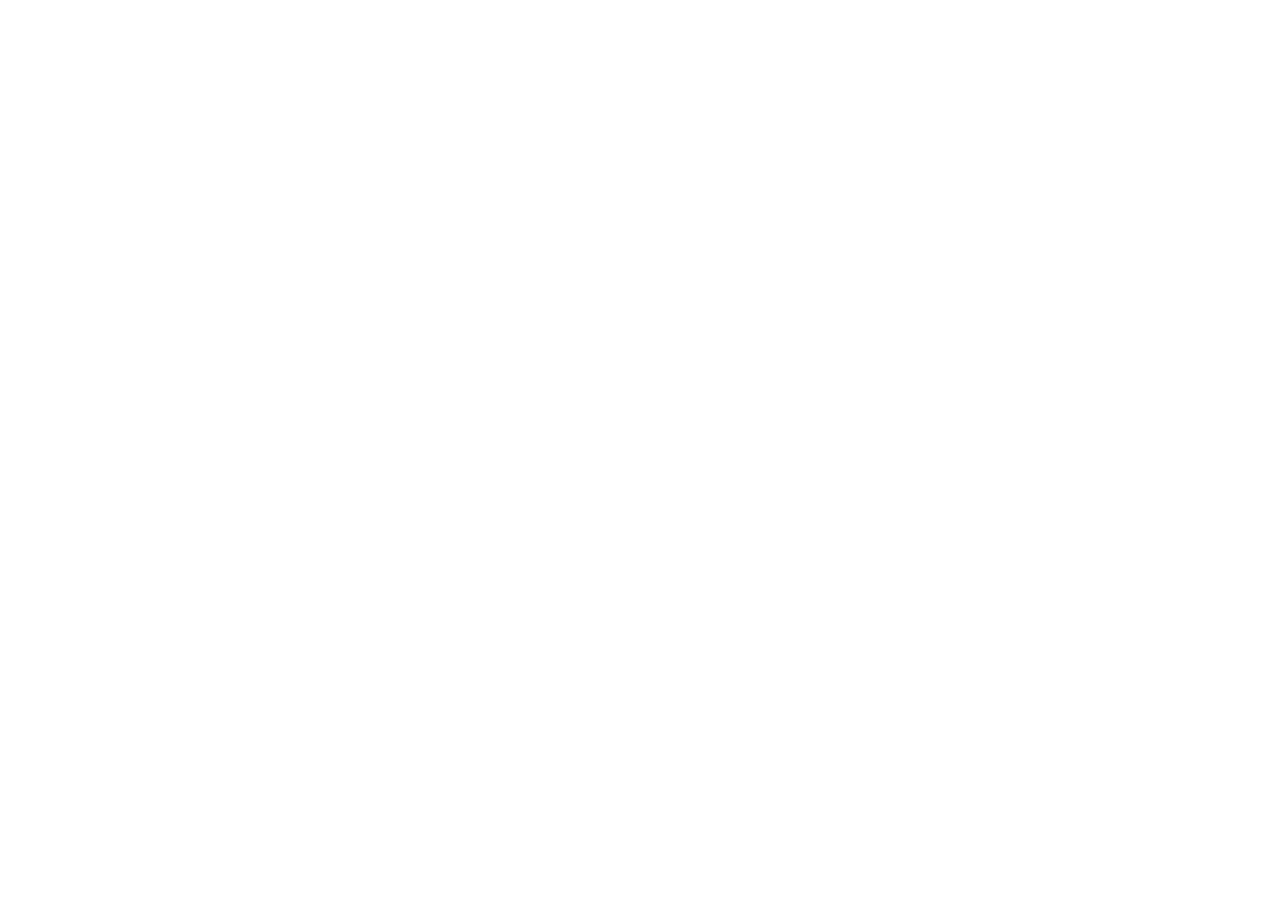
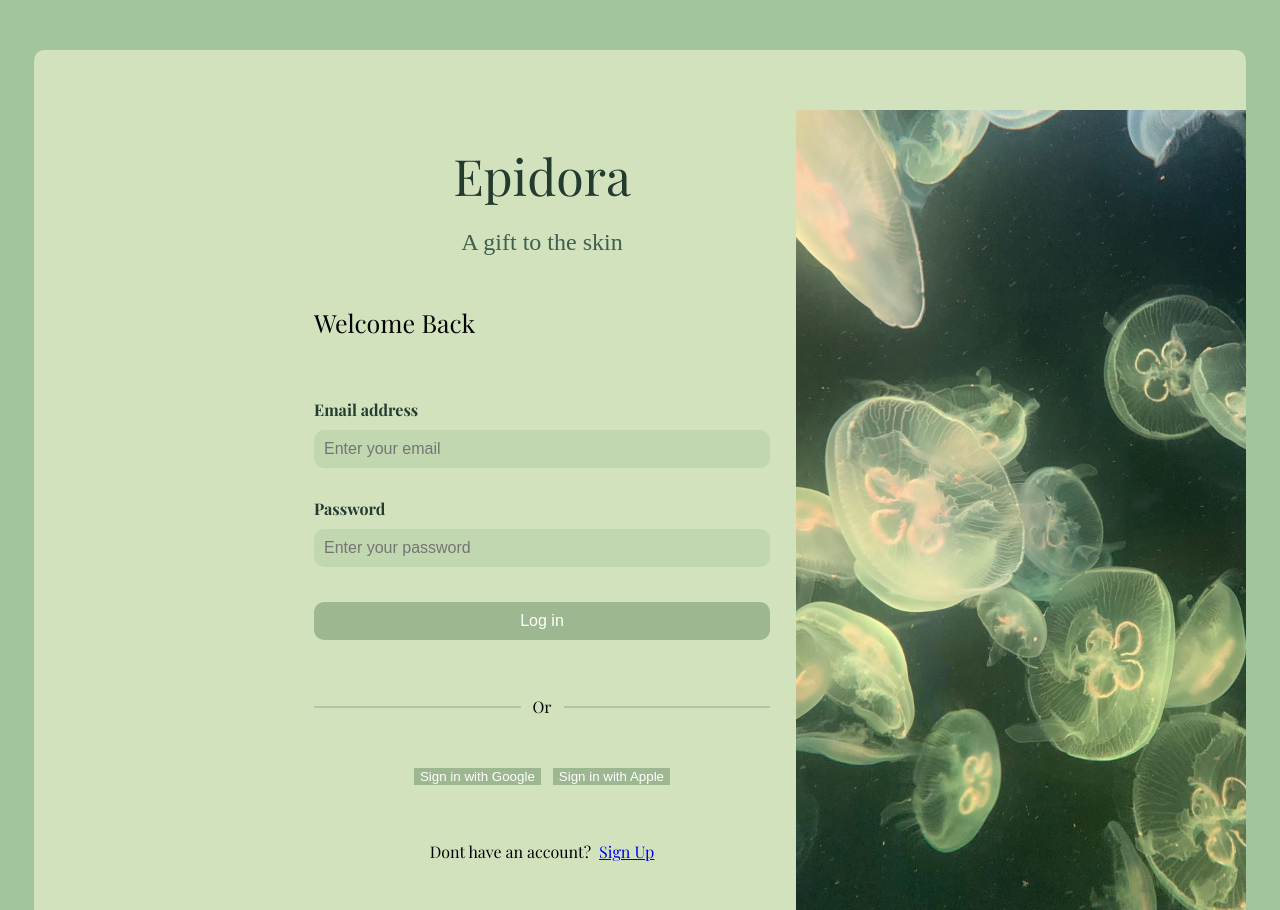
Before and after one commit to bubblesbubble/epidora, a plain HTML site: page login.html in a window 1280 px wide. Shown: the top 910 px of the page. Before the commit the page ends 800 px from the top, so only its background shows below. Drawn offline with nearby package versions, Linux system fonts and the light colour scheme.

Commit message:
fix design issues and add login page

```diff
--- a/login.html
+++ b/login.html
@@ -0,0 +1,39 @@
+<!DOCTYPE html>
+<html lang="en">
+    <head>
+        <meta charset="UTF-8">
+        <link rel="stylesheet" href="style.css">
+        <title>
+            Epidora
+        </title>
+        <link href="https://fonts.googleapis.com/css2?family=Playfair+Display:wght@400;600;700&display=swap" rel="stylesheet">
+    </head>
+    <body>
+        <div class="container">
+            <div class="formsec">
+                <h1>Epidora</h1>
+                <h2>A gift to the skin</h2>
+                <p class="tagline">Welcome Back</p>
+                <form>
+                <label for="email">Email address</label>
+                <input type="email" id="email" placeholder="Enter your email">
+
+                <label for="password">Password</label>
+                <input type="password" id="password" placeholder="Enter your password">
+
+                <button type="submit">Log in</button>
+                </form>
+                <div class="divider">Or</div>
+                <div class="social">
+                    <button class="google-btn">Sign in with Google</button>
+                    <button class="apple-btn">Sign in with Apple</button>
+                </div>
+                <p class="login-link">Dont have an account? &nbsp; <a href="index.html">Sign Up</a></p>
+
+            </div>
+            <div class="imagesec">
+            <img src="./images/jelly.jpeg" alt="Jellyfish">
+            </div>
+        </div>
+    </body>
+</html>
--- a/style.css
+++ b/style.css
@@ -1,108 +1,129 @@
 body {
-
-    font-family: Arial, sans-serif;
-    background:  #a2c59d;
-    margin:0;
-    padding:0;
+  font-family: 'Playfair Display', serif;
+  background: #a2c59d;
+  margin: 0;
+  padding: 0;
 }
 
-.container{
-    display:flex;
-    justify-content: space-between;
-    align-items: center;
-    background-color:#d2e2bd;
-    margin: 50px auto;
-    padding: 60px;
-    width: 90%;
-    max-width: none;
-    min-height:400px;
-    border-radius: 10px;
+.tagline{
+  margin-bottom: 40px;
+  font-size: 25px;
+  margin-top: 10px;
+}
+
+.container {
+  display: flex;
+  background-color: #d2e2bd;
+  margin: 50px auto;
+  padding: 60px 0 30px 60px;
+  width: 90%;
+  min-height: 400px;
+  border-radius: 10px;
+  height: 100vh;
+}
+
+.imagesec {
+  flex: 1;
+  display: flex;
+  justify-content: flex-end;
+  align-items: center;
 }
 
 .imagesec img {
-  max-width: 100%;
-  height: auto;
+  height: 100%;
+  width: auto;
+  object-fit: cover;
+  margin: 0;
+  display: block;
+  opacity: 0.93;
+}
 
-  max-height: 100%; /* keep inside container */
-  object-fit: contain;
-}
-.contsec {
-    display: flex;
-    flex-direction: column; /* stack h1,h2,p and form vertically */
-    gap: 20px; /* add spacing */
-    flex: 1; /* allow to take available space */
-}
 .formsec {
   display: flex;
-  flex-direction: column; /* stack items vertically */
+  gap: 20px;
+  flex-direction: column;
   justify-content: center;
-  flex: 1; /* take available space */
+  flex: 1;
   padding: 20px;
+  margin-left: 200px;
 }
 
 form {
   display: flex;
-  flex-direction: column; /* stack inputs vertically */
-  gap: 15px; /* space between inputs */
+  flex-direction: column;
 }
 
 form label {
-  margin-bottom: 5px;
+  margin-bottom: 10px;
   font-weight: bold;
+  color: #243B30;
 }
 
 form input,
 form button {
   padding: 10px;
-  border: 1px solid #ccc;
-  border-radius: 6px;
+  border:none;
+  border-radius: 10px;
   font-size: 16px;
 }
 
 button {
-  background: #7ca982;
+  background:#9DB891;
   color: white;
   border: none;
   cursor: pointer;
+  margin-bottom: 20px;
+  margin-top: 5px;
 }
 
 button:hover {
-  background: #6b9170;
-}
-.formsec {
-  display: flex;
-  flex-direction: column; /* stack items vertically */
-  justify-content: center;
-  flex: 1; /* take available space */
-  padding: 20px;
+  background: #6f8a72;
 }
 
-form {
-  display: flex;
-  flex-direction: column; /* stack inputs vertically */
-  gap: 15px; /* space between inputs */
+h1 {
+  font-size: 50px;
+  font-weight: 400;
+  text-align: center;
+  margin: 0;
+  color: #243B30;
 }
 
-form label {
-  margin-bottom: 5px;
-  font-weight: bold;
+h2 {
+  font-family: 'Cormorant Garamond', serif;
+  font-size: 24px;
+  font-weight: 300;
+  text-align: center;
+  margin: 0 0 20px 0;
+  color: #415e50;
+
 }
+form input{
+  margin-bottom:30px;
+  background-color: #C1D7AF;
+}
+.divider {
+  display: flex;
+  align-items: center;
+  gap: 12px;
+  justify-content: center;
+  margin: 16px 0;
+}
+.divider::before,
+.divider::after {
+  content: "";
+  height: 2px;
+  flex: 1;
+  background: #a9bfa3;
+  opacity: 0.8;
+}
+.login-link{
+  display: flex;
+  justify-content: center;
 
-form input,
-form button {
-  padding: 10px;
-  border: 1px solid #ccc;
-  border-radius: 6px;
-  font-size: 16px;
 }
-
-button {
-  background: #7ca982;
-  color: white;
-  border: none;
-  cursor: pointer;
+.social{
+  display: flex;
+  justify-content: center;
+  gap: 12px;
+  margin-top: 10px;
 }
-
-button:hover {
-  background: #6b9170;
-}
```
Also changed, not shown: index.html (+6 -6 lines), home.html (added).
